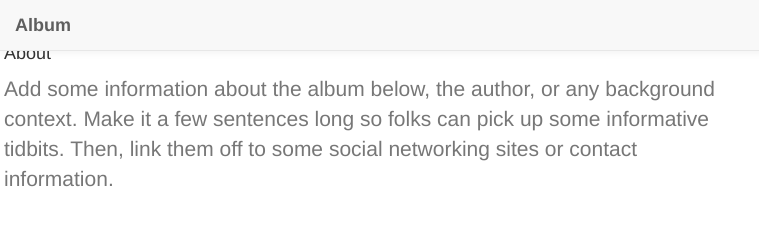
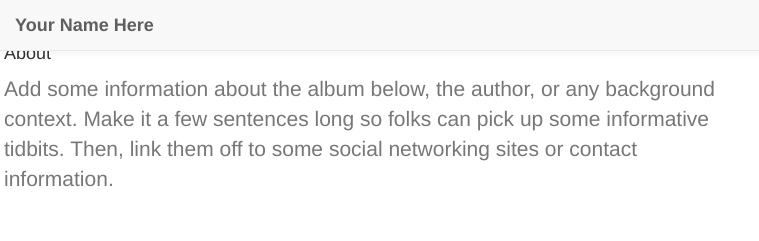
Before and after one commit to Auralcat/portfolio-website, a plain HTML site: page index.html in a window 1280 px wide. Shown: the top 241 px of the page, 0-759 px from the left. Drawn offline with nearby package versions, Linux system fonts and the light colour scheme.

Commit message:
Create section to put name

```diff
--- a/index.html
+++ b/index.html
@@ -20,7 +20,7 @@
             <div class="container-fluid">
                 <div class="navbar-header">
                     <a class="navbar-brand" href="#">
-                    <strong>Album</strong>
+                    <strong>Your Name Here</strong>
                 </a>
                 </div>
                 <ul class="nav navbar-nav navbar-right">
```
